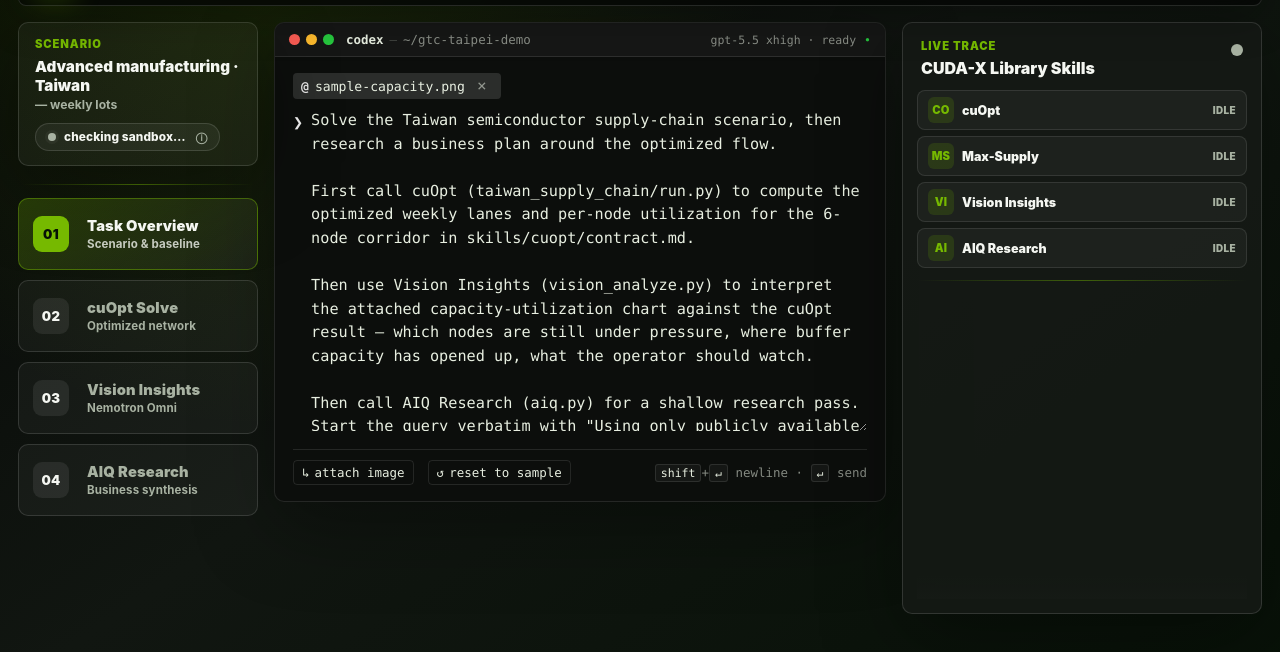
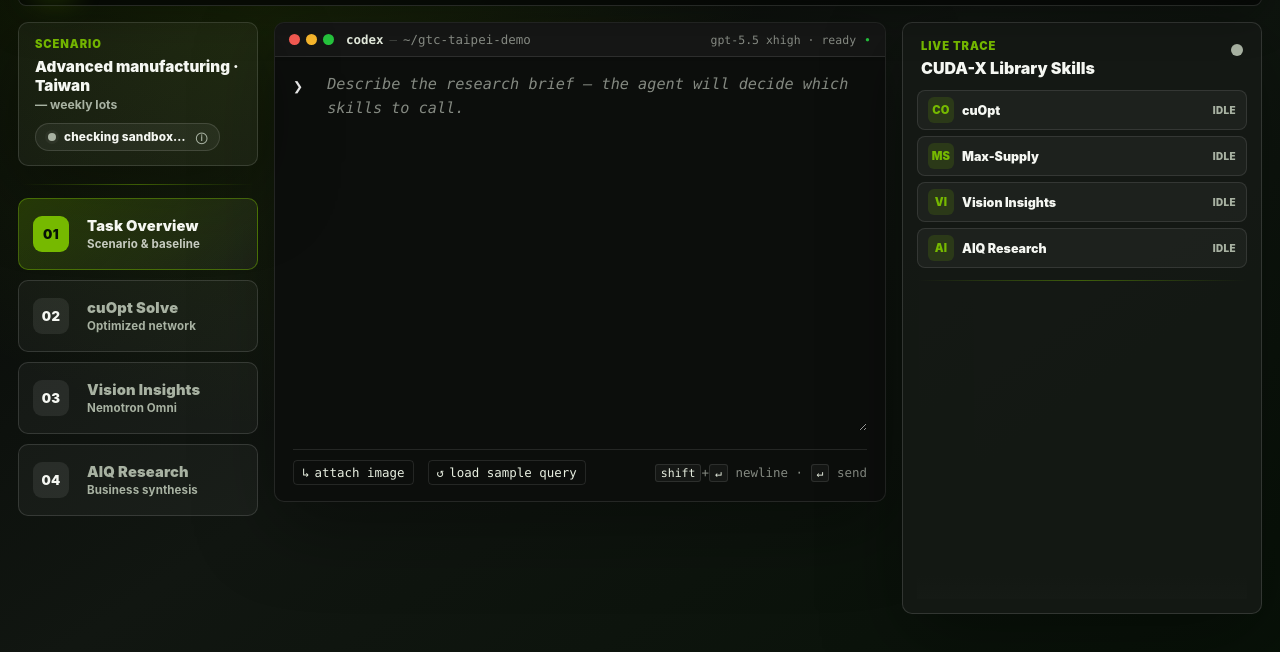
Before and after one commit to nv-edwli/gtc-taipei-demo, a website with bundled scripts: page index.html in a window 1280 px wide. Shown: the part 84-736 px from the top of the page. Built offline with nearby package versions, Linux system fonts and the light colour scheme; files whose address does not match are found by name.

Commit message:
feat(ui): empty terminal + no image by default; rename button to "load sample query"
Default page-load state on Stage 1 is now an empty terminal with no
attached image — the blinking caret announces "ready to type". The user
can click "load sample query" to populate the textarea with the default
prompt AND attach the bundled sample image in one click (the existing
resetToSample function already does both).

Changes:
- app.js initial state: attachedImageState defaults to "none" (was "sample").
- app.js boot(): drop the sample-image init + the loadDefaultPrompt call.
  Still restores any in-flight sessionStorage draft so refresh-during-typing
  doesn't lose work.
- index.html: rename the footer action from "reset to sample" → "load sample
  query". Same button, same id (#prompt-reset-sample), same handler.

The "load sample query" button still calls resetToSample() which restores
both the prompt text and the sample image, so a presenter has a one-click
path to demo-ready state.

```diff
--- a/app.js
+++ b/app.js
@@ -37,7 +37,9 @@ const state = {
   sandboxStatus: null,           // { reachable, reason }
   attachedImagePath: null,
   attachedImageLabel: null,
-  attachedImageState: "sample",  // "sample" | "upload" | "none"
+  attachedImageState: "none",    // "sample" | "upload" | "none". Default is "none" —
+                                 // the user clicks "load sample query" to attach the
+                                 // bundled sample, or "attach image" to upload their own.
   policyText: null,
   policyDrawerOpen: false,
   visionTextAccumulator: "",
@@ -160,11 +162,14 @@ async function boot() {
   collectEls();
   wireEvents();
 
-  state.attachedImagePath = (state.data.sample && state.data.sample.imagePath) || SAMPLE_IMAGE_PATH;
-  state.attachedImageLabel = (state.data.sample && state.data.sample.imageLabel) || "sample-capacity.png";
-  state.attachedImageState = "sample";
-
-  await loadDefaultPrompt();
+  // Initial state: empty terminal, no attached image. The user can click
+  // "load sample query" to populate the textarea + attach the bundled sample
+  // image in one go. We DO still restore an in-flight sessionStorage draft so
+  // an accidental refresh-during-typing doesn't lose work.
+  state.attachedImagePath = null;
+  state.attachedImageLabel = null;
+  state.attachedImageState = "none";
+
   const stored = (typeof sessionStorage !== "undefined") && sessionStorage.getItem(PROMPT_STORAGE_KEY);
   if (stored) els.promptInput.value = stored;
 
--- a/index.html
+++ b/index.html
@@ -139,7 +139,7 @@
                     <span aria-hidden="true">↳</span> attach image
                   </label>
                   <input type="file" id="prompt-attach-input" accept="image/png,image/jpeg,image/webp" hidden>
-                  <button class="terminal-action" type="button" id="prompt-reset-sample"><span aria-hidden="true">↺</span> reset to sample</button>
+                  <button class="terminal-action" type="button" id="prompt-reset-sample"><span aria-hidden="true">↺</span> load sample query</button>
                   <span class="terminal-keys"><kbd>shift</kbd>+<kbd>↵</kbd> newline · <kbd>↵</kbd> send</span>
                   <p class="prompt-error terminal-error" id="prompt-error" role="alert" hidden></p>
                 </footer>
```
